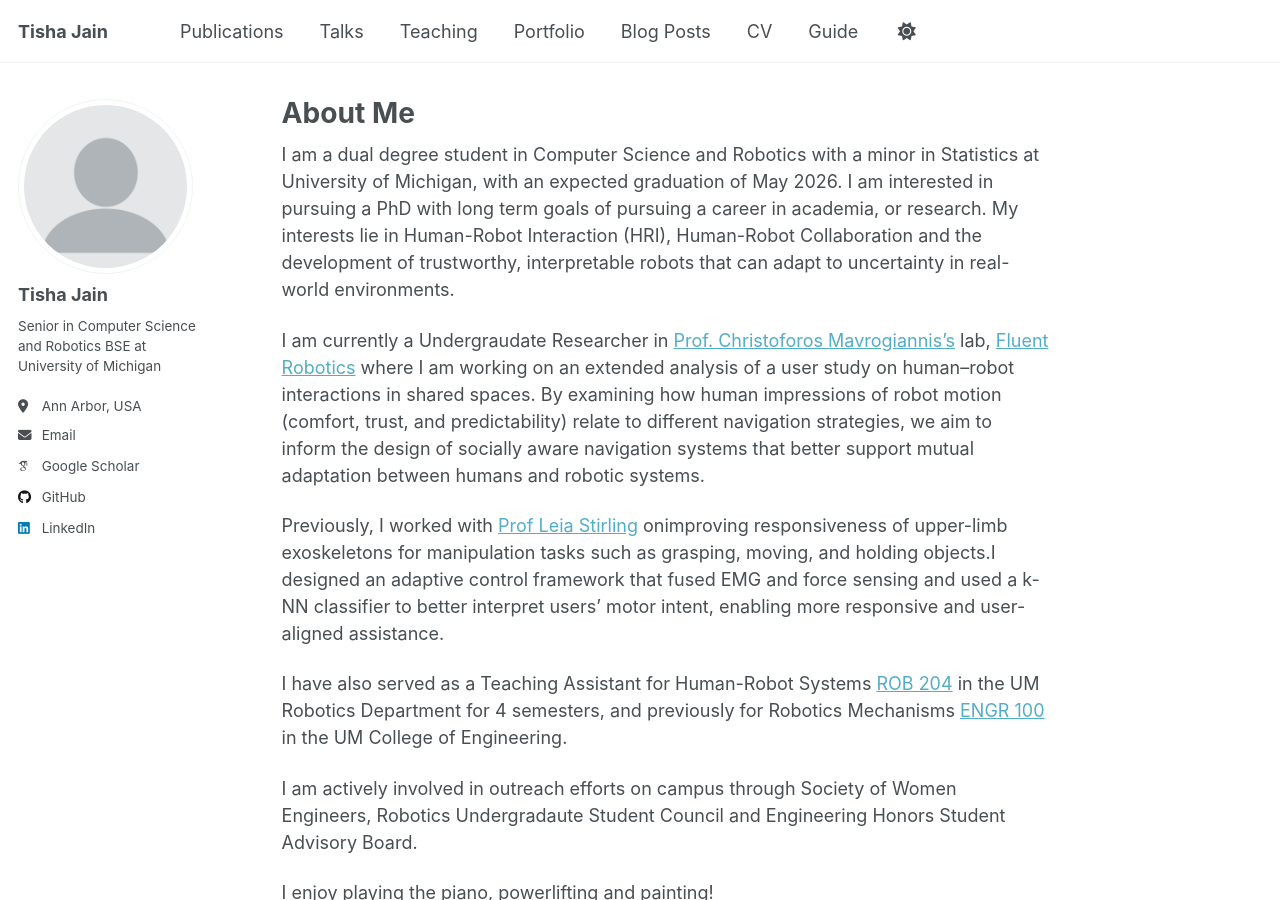
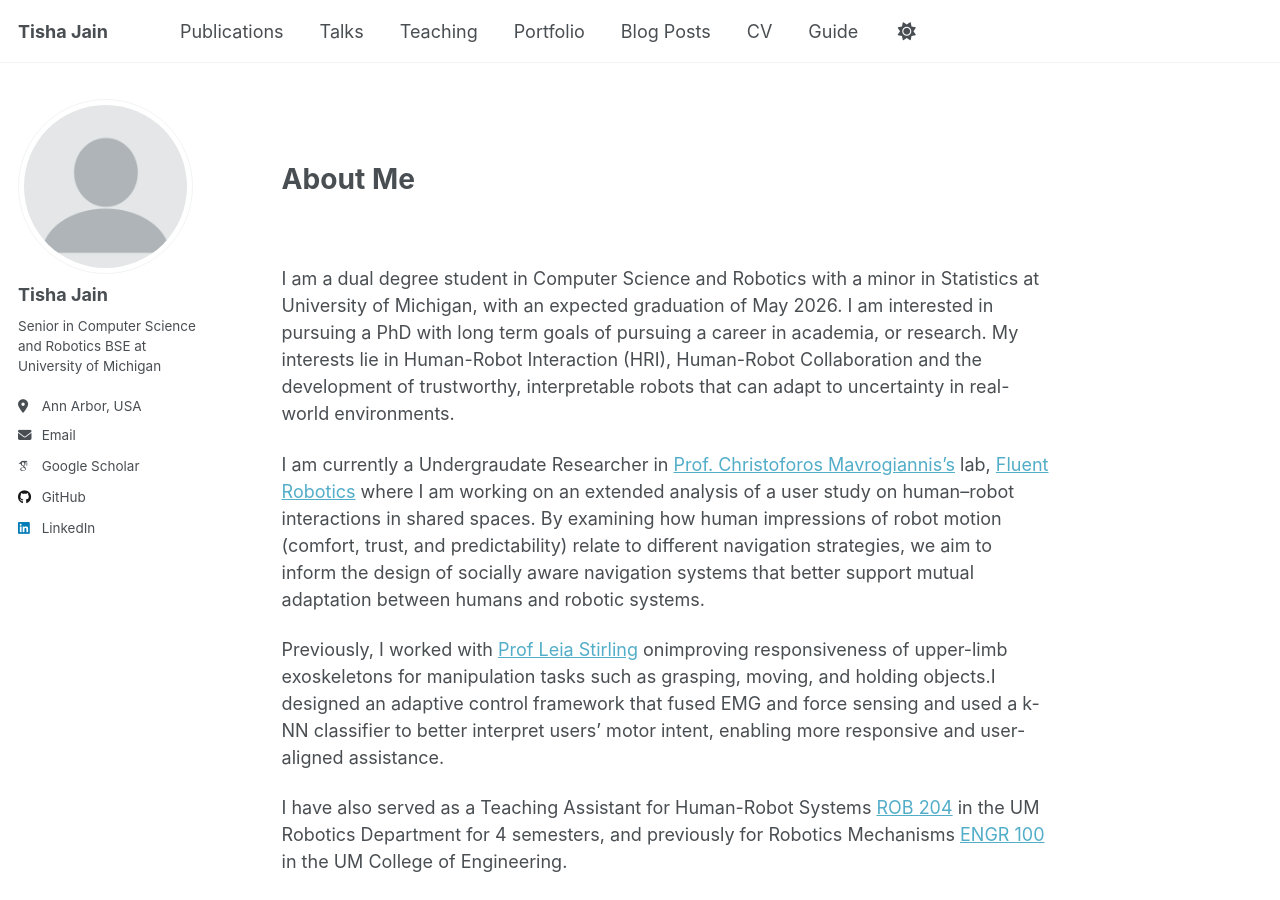
Before and after one commit to TishaJain6060/TishaJain6060.github.io, a Jekyll site: the page built from _pages/about.md, in a window 1280 px wide and 900 px high. Built offline with Jekyll 4.4.1, drawn with Linux system fonts in a browser that asks for light colours; some web fonts are replaced; a script that is not in the unit is left out.

Commit message:
Revise About Me page content and title
Updated the title and added content to the About Me page.

```diff
--- a/_pages/about.md
+++ b/_pages/about.md
@@ -1,13 +1,15 @@
 ---
 permalink: /
-title: "About Me"
+title: ""
 author_profile: true
 redirect_from:
   - /about/
   - /about.html
-
 ---
-
+<br>
+# About Me
+<br>
+<br>
 I am a dual degree student in Computer Science and Robotics with a minor in Statistics at University of Michigan, with an expected graduation of May 2026. I am interested in pursuing a PhD with long term goals of pursuing a career in academia, or research. My interests lie in Human-Robot Interaction (HRI), Human-Robot Collaboration and the development of trustworthy, interpretable robots that can adapt to uncertainty in real-world environments.
 
 I am currently a Undergraudate Researcher in [Prof. Christoforos Mavrogiannis's](https://chrismavrogiannis.com/) lab, [Fluent Robotics](https://fluentrobotics.com/index) where I am working on an extended analysis of a user study on human–robot interactions in shared spaces. By examining how human impressions of robot motion (comfort, trust, and predictability) relate to different navigation strategies, we aim to inform the design of socially aware navigation systems that better support mutual adaptation between humans and robotic systems.
```
